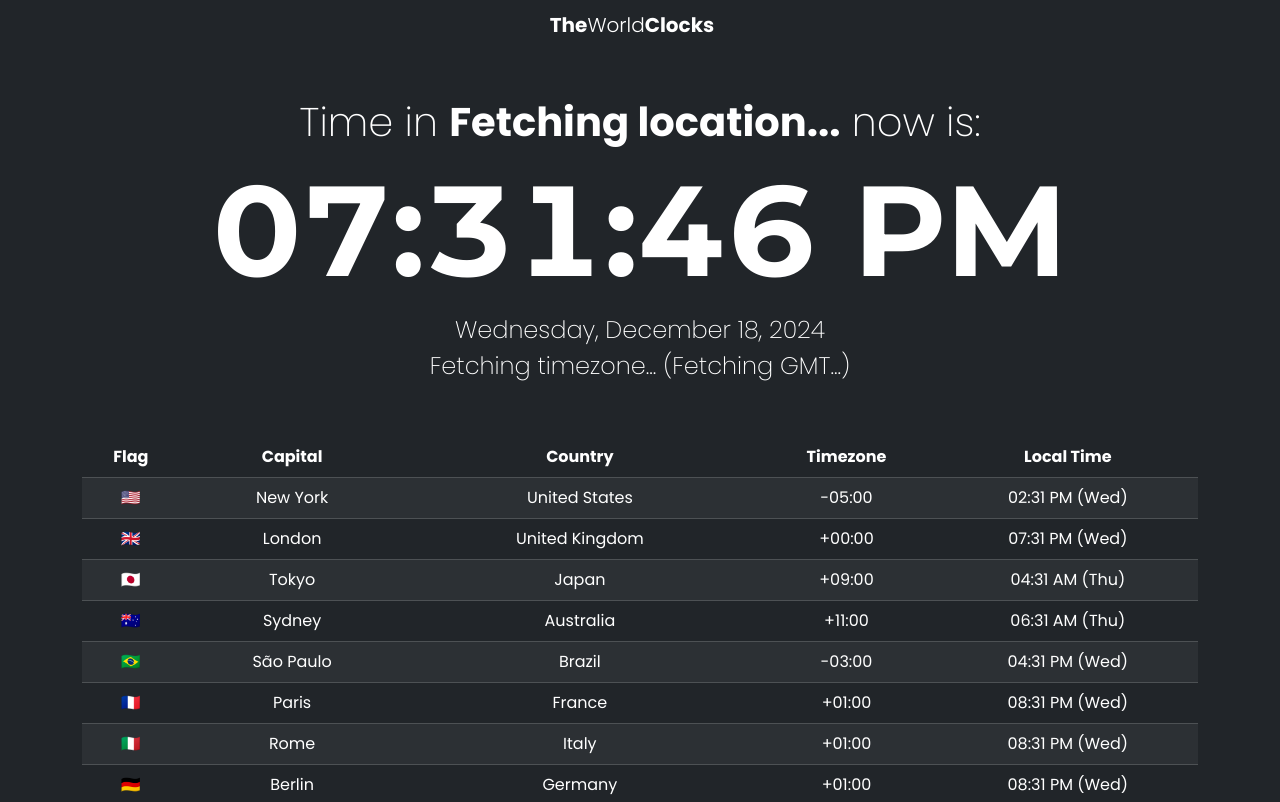
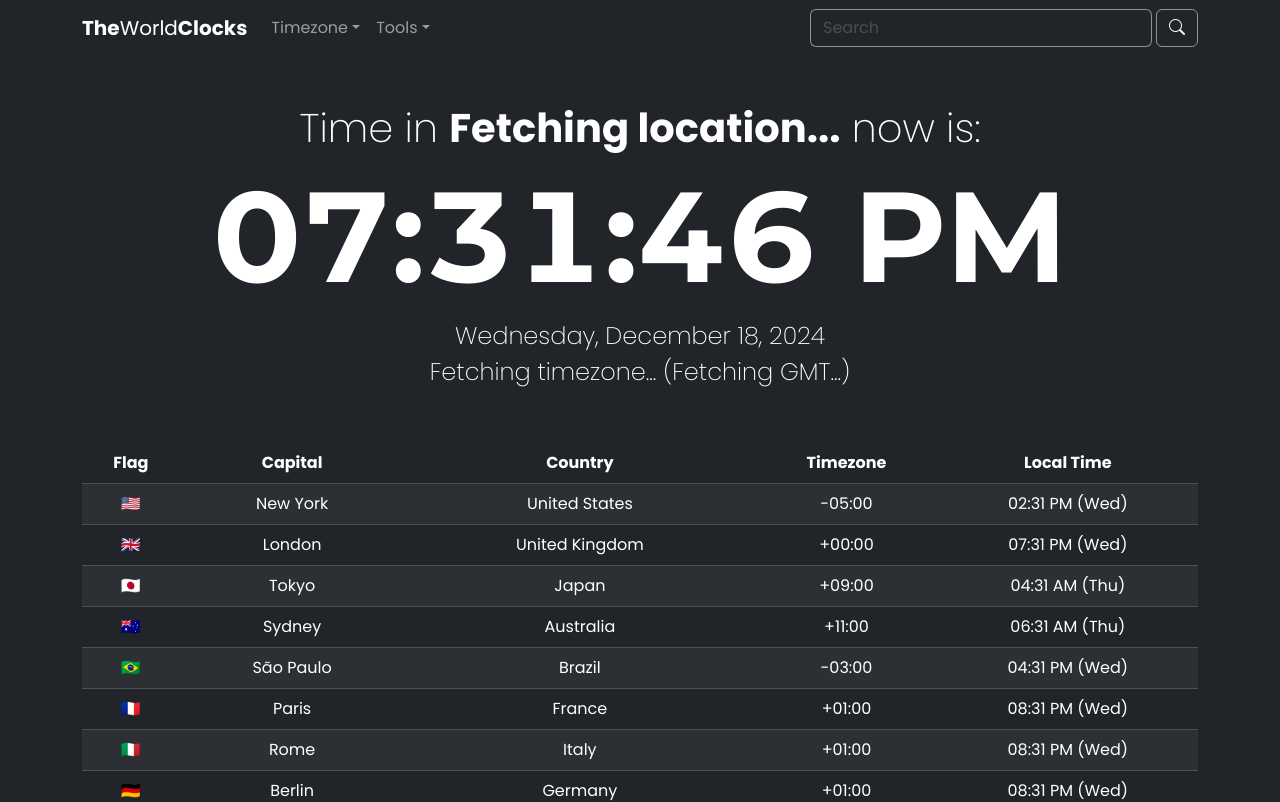
Before and after one commit to mottamarcio/theworldclocks, a React (Vite) app: page / in a window 1280 px wide. Shown: the top 802 px of the page. Built offline with nearby package versions, Linux system fonts and the light colour scheme; no server answers.

Commit message:
create menus and search field in navbar

```diff
--- a/package.json
+++ b/package.json
@@ -33,8 +33,10 @@
     "url": "https://github.com/mottamarcio/theworldclocks/issues"
   },
   "dependencies": {
+    "@popperjs/core": "^2.11.8",
     "axios": "^1.7.9",
     "bootstrap": "^5.3.3",
+    "bootstrap-icons": "^1.11.3",
     "moment-timezone": "^0.5.46",
     "react": "^18.3.1",
     "react-dom": "^18.3.1",
--- a/src/App.tsx
+++ b/src/App.tsx
@@ -6,6 +6,7 @@ import Navbar from "./components/Navbar";
 import WorldClockTable from "./components/WorldClockTable";
 import CityDetails from "./components/CityDetails";
 import Timer from "./components/Timer";
+import 'bootstrap/dist/js/bootstrap.bundle.min.js';
 
 function App() {
     const [is24HourFormat, setIs24HourFormat] = useState(false);
--- a/src/components/Navbar.tsx
+++ b/src/components/Navbar.tsx
@@ -1,15 +1,84 @@
+import { Link } from "react-router-dom";
+
 const Navbar = () => {
     return (
-        <nav className="navbar navbar-dark bg-dark">
-            <div className="container d-flex justify-content-center">
-                <h1 className="navbar-brand text-white mb-0">
-                    <a href="/" className="text-decoration-none text-white" id="brand">
-                        <strong>The</strong>World<strong>Clocks</strong>
-                    </a>
-                </h1>
+        <nav className="navbar navbar-expand-lg navbar-dark bg-dark">
+            <div className="container">
+                <Link to="/" className="navbar-brand">
+                    <strong>The</strong>World<strong>Clocks</strong>
+                </Link>
+                <button
+                    className="navbar-toggler"
+                    type="button"
+                    data-bs-toggle="collapse"
+                    data-bs-target="#navbarNav"
+                    aria-controls="navbarNav"
+                    aria-expanded="false"
+                    aria-label="Toggle navigation"
+                >
+                    <span className="navbar-toggler-icon"></span>
+                </button>
+                <div className="collapse navbar-collapse" id="navbarNav">
+                    <ul className="navbar-nav me-auto">
+                        {/* Menu Timezone */}
+                        <li className="nav-item dropdown">
+                            <a
+                                className="nav-link dropdown-toggle"
+                                href="#"
+                                id="timezoneDropdown"
+                                role="button"
+                                data-bs-toggle="dropdown"
+                                aria-expanded="false"
+                            >
+                                Timezone
+                            </a>
+                            <ul className="dropdown-menu dropdown-menu-dark" aria-labelledby="timezoneDropdown">
+                                <li><Link to="/timezone/utc" className="dropdown-item">UTC</Link></li>
+                                <li><Link to="/timezone/gmt" className="dropdown-item">GMT</Link></li>
+                                <li><Link to="/timezone/cet" className="dropdown-item">CET</Link></li>
+                                <li><Link to="/timezone/pacific" className="dropdown-item">Pacific Time</Link></li>
+                                <li><Link to="/timezone/mountain" className="dropdown-item">Mountain Time</Link></li>
+                                <li><Link to="/timezone/central" className="dropdown-item">Central Time</Link></li>
+                                <li><Link to="/timezone/eastern" className="dropdown-item">Eastern Time</Link></li>
+                                <li><Link to="/timezone/china" className="dropdown-item">China Standard Time</Link></li>
+                                <li><Link to="/timezone/india" className="dropdown-item">India Standard Time</Link></li>
+                                <li><Link to="/timezone/brazil" className="dropdown-item">Brazil Standard Time</Link></li>
+                            </ul>
+                        </li>
+
+                        {/* Menu Tools */}
+                        <li className="nav-item dropdown">
+                            <a
+                                className="nav-link dropdown-toggle"
+                                href="#"
+                                id="toolsDropdown"
+                                role="button"
+                                data-bs-toggle="dropdown"
+                                aria-expanded="false"
+                            >
+                                Tools
+                            </a>
+                            <ul className="dropdown-menu dropdown-menu-dark" aria-labelledby="toolsDropdown">
+                                <li><Link to="/timer" className="dropdown-item">Timer</Link></li>
+                            </ul>
+                        </li>
+                    </ul>
+                    {/* Search Field */}
+                    <form className="d-flex">
+                        <input
+                            className="form-control me-1 bg-dark text-white placeholder-light"
+                            type="search"
+                            placeholder="Search"
+                            aria-label="Search"
+                            style={{ borderColor: "rgba(255, 255, 255, 0.5)" }}
+                        />
+                        <button className="btn btn-outline-light" type="submit" style={{ borderColor: "rgba(255, 255, 255, 0.5)" }}>
+                            <i className="bi bi-search"></i> {/* Ícone de lupa */}
+                        </button>
+                    </form>
+                </div>
             </div>
         </nav>
-
     );
 };
 
--- a/src/index.css
+++ b/src/index.css
@@ -1,5 +1,6 @@
 @import 'bootstrap/dist/css/bootstrap.min.css';
 @import url('https://fonts.googleapis.com/css2?family=Montserrat:ital,wght@0,100..900;1,100..900&family=Poppins:ital,wght@0,100;0,200;0,300;0,400;0,500;0,600;0,700;0,800;0,900;1,100;1,200;1,300;1,400;1,500;1,600;1,700;1,800;1,900&display=swap');
+@import "bootstrap-icons/font/bootstrap-icons.css";
 
 * {
   margin: 0;
@@ -35,6 +36,11 @@ strong {
   font-weight: 700;
 }
 
+.placeholder-light::placeholder {
+  color: rgba(255, 255, 255, 0.6);
+  opacity: 0.3;
+}
+
 /* ############## MEDIA QUERY ############## */
 
 @media screen and (max-width: 768px) {
```
Also changed, not shown: 2 other files (tests, documents, lock files or other folders).
